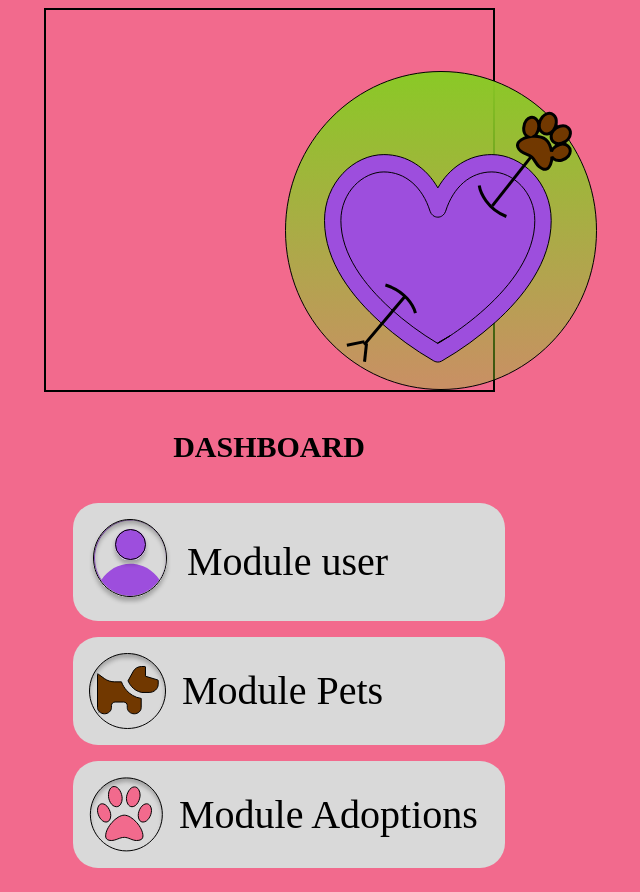
After one commit to XlAN-4/EL_DOGY, a PHP site: page /Dashboard.html in a window 1280 px wide. The commit adds this page. Shown: the whole page, without its empty margins (371-1011 px from the left). Run offline with PHP 8.4, Linux system fonts and the light colour scheme; some web fonts are replaced.

Commit message:
cosa loca

```diff
--- a/01.UI/05-layout.html
+++ b/01.UI/05-layout.html
@@ -12,7 +12,7 @@
         <header>
             <img src="img/Logo.svg" alt="">
         </header>
-        <section>
+        <section class="layout">
             <img src="" alt="">
             <a href="">enter</a>
         </section>
--- /dev/null
+++ b/01.UI/Dashboard.html
@@ -0,0 +1,54 @@
+<!DOCTYPE html>
+<html lang="en">
+<head>
+    <meta charset="UTF-8">
+    <meta name="viewport" content="width=device-width, initial-scale=1.0">
+    <title>Document</title>
+    <link rel="stylesheet" href="css/master.css">
+</head>
+<body>
+    <main>
+        <header class="nav level-0">
+            <a href="">
+            <img src="img/icon back.svg" alt="">
+            </a>
+
+
+            <img src="img/Logo.svg" alt="Logo">
+
+            <menu class="Burger">
+            <a href="">
+                <img src="img/burger.svg" alt="">
+            </a>
+            </menu>
+        </header>
+
+
+        <section class="dashboard">
+        <h1>Dashboard</h1>
+        <menu>
+        <ul>
+            <li>
+                <a href="users/index.html">
+                <img src="img/Usuario logo.svg" alt="">
+                <span>Module user</span>
+                 </a>
+             </li>
+             <li>
+                    <a href="pets/index.html">
+                     <img src="img/Pets Logo.svg" alt="">
+                    <span>Module Pets</span>
+                    </a>
+            </li>
+             <li>
+                <a href="adoptions/index.html">
+                    <img src="img/logo Adoption.svg" alt="">
+                    <span>Module Adoptions</span>
+                 </a>
+            </li>
+        </ul>
+        </menu>
+    </main>
+</section>
+</body>
+</html>
--- a/01.UI/css/master.css
+++ b/01.UI/css/master.css
@@ -14,10 +14,10 @@ main{
     header{
         img{
             margin-top: 61px;
-            border: 2px solid blue;
+
         }
     }
-}
+
 h1{
     border: #000;
     color: #9D4EDD;
@@ -27,13 +27,13 @@ h1{
     font-size: 65px;
     font-weight: 342px;
 }
-section {
+section.layout {
     display: flex;
     flex-direction: column;
-    img{
+        img{
         margin-top: 93px;
-        border: 1px solid blue;
-    }
+
+        }
 
     a:is(:link, :visited){
         display: flex;
@@ -55,7 +55,7 @@ section {
 a:is(:hover){
 border: 2px solid;
 }
-
+}
 
 /*Login*/
 
@@ -70,16 +70,17 @@ section.login{
             font-size: 24px;
             text-decoration: none;
             height: 74px;
-            width: 341px;
+            width: 211px;
         }
         a:first-child{
-            background-color: #B08968;
-            color: #EDE0D4;
+            background-color: #8AC926;
+            color: #000000;
             border-radius: 50px 0 0 50px;
+            border: 2px solid #000;
         }
         a:last-child{
-            background-color: #EDE0D4;
-            color: #7F5539;
+            background-color: #d9d9d9;
+            color: #000000;
             border-radius: 0 50px 50px 0;
 
 
@@ -90,38 +91,238 @@ section.login{
     form{
         display: flex;
         flex-direction: column;
-        gap: 0.6rem;
+        gap: 1.5rem;
         margin-top: 40px;
+        justify-content: center;
+        align-items: center;
 
 
-        input, button{
-            border: none;
-            background-color: #EDE0D4;
+        input{
+            display: flex;
+            flex-direction: column;
+            border: 1px solid #000;
+            background-color: #d9d9d9;
             border-radius: 50px;
             padding: 20px;
             width: 380px;
         }
+
+    input{
+        color: #000;
+        font-size: 24px;
+        font-weight: 400;
+
+        &::placeholder{
+            color: #000;
+            text-transform: uppercase;
+            }
+            &:focus{
+                background-color:#ffffff;
+
+            }
+        }
+
     }
+
+
     button{
+        margin-top: 25px;
         display: flex;
-        color: #fff;
-        border: 2px solid #7F5539;
+        color: #000000;
+        border: 2px solid #000000;
         border-radius: 50px;
-        background-color: #B08968;
+        background-color: #9D4EDD;
         font-size: 32px;
         text-transform: uppercase;
         text-decoration: none;
         font-weight: 400;
         justify-content: center;
         align-items: center;
-        width: 380px;
+        width: 420px;
         height: 64px;
         transition: all 0.4s ease-in;
     }
     button:is(:hover){
-        border: 2px solid #eed6c0;
-        background-color: #DDB892;
+        border: 2px solid #ffffff;
+        background-color: #9D4EDD;
         cursor: pointer;
-        color: #EDE0D4;
+        color: #ffffff;
     }
 }
+
+
+/*Register*/
+
+section.Register{
+    menu{
+        padding: 0;
+        display: flex;
+        a:is(:link, :visited){
+            display: flex;
+            justify-content: center;
+            align-items: center;
+            font-size: 24px;
+            text-decoration: none;
+            height: 74px;
+            width: 211px;
+        }
+        a:first-child{
+            background-color: #d9d9d9;
+            color: #000000;
+            border-radius: 50px 0 0 50px;
+
+        }
+        a:last-child{
+            background-color: #8AC926;
+            color: #000000;
+            border-radius: 0 50px 50px 0;
+            border: 2px solid #000;
+
+        }
+    }
+
+
+    form{
+        display: flex;
+        flex-direction: column;
+        gap: 1.5rem;
+        margin-top: 40px;
+        justify-content: center;
+        align-items: center;
+
+
+        input{
+            display: flex;
+            flex-direction: column;
+         border:1px solid #000;
+            background-color: #d9d9d9;
+            border-radius: 50px;
+            padding: 20px;
+            width: 380px;
+        }
+
+    input{
+        color: #000;
+        font-size: 24px;
+        font-weight: 400;
+        &::placeholder{
+            color: #000;
+            text-transform: uppercase;
+            }
+            &:focus{
+                background-color:#ffffff;
+
+            }
+        }
+
+    }
+
+
+    button{
+        margin-top: 25px;
+        display: flex;
+        color: #000000;
+        border: 2px solid #000000;
+        border-radius: 50px;
+        background-color: #9D4EDD;
+        font-size: 32px;
+        text-transform: uppercase;
+        text-decoration: none;
+        font-weight: 400;
+        justify-content: center;
+        align-items: center;
+        width: 420px;
+        height: 64px;
+        transition: all 0.4s ease-in;
+    }
+    button:is(:hover){
+        border: 2px solid #000000;
+        background-color: #9D4EDD;
+        cursor: pointer;
+        color: #ffffff;
+    }
+
+
+
+    section.Register{
+        menu{
+
+     a:first-child{
+        background-color: #d9d9d9;
+        color: #000000;
+        border-radius: 50px 0 0 50px;
+
+    }
+    a:last-child{
+        background-color: #8AC926;
+        color: #000000;
+        border-radius: 0 50px 50px 0;
+        border: 2px solid #000;
+
+            }
+        }
+    }
+
+    }
+
+
+
+
+    /*dashboard*/
+
+header.nav{
+    display: flex;
+    align-items: center;
+    justify-content: center;
+    border: 2px solid #000;
+    width: 447px;
+}
+
+header.nav,level-0{
+    a:first-of-type{
+        visibility: hidden;
+        pointer-events: none;
+    }
+}
+    section.dashboard{
+        h1{
+            font-size: 30px;
+            color: #000;
+            text-align: center;
+            text-transform: uppercase;
+            justify-content: center;
+            margin: 2.4rem 0;
+        }
+
+    }
+
+     menu{
+        padding: 0;
+        ul{
+            display: flex;
+            flex-direction: column;
+            gap: 1rem;
+            list-style: none;
+            justify-content: center;
+            text-align: center;
+            align-items: center;
+            li{
+                background-color:#d9d9d9;
+                border-radius: 25px;
+                padding: 1rem;
+                width: 400px;
+                justify-content: center;
+                a:is(:link, :visited){
+                    display: flex;
+                    align-items: center;
+                    gap: 1rem;
+                    color: #000;
+                    text-decoration: none;
+                    font-size: 40px;
+                    text-align: center;
+
+
+                }
+            }
+        }
+     }
```
Also changed, not shown: 01.UI/Login.html (added, +32 -0 lines), 01.UI/register.html (renamed from 01.UI/06-Login.html, +6 -4 lines), i.html (+4 -4 lines), users/index.html (added, +49 -0 lines), 01.UI/img/Pets Logo.svg (added), 01.UI/img/Usuario logo.svg (added), 01.UI/img/basura.svg (added), 01.UI/img/burger.svg (added), 01.UI/img/iconback.svg (added), 01.UI/img/lapiz.svg (added), 01.UI/img/logo Adoption.svg (added), 01.UI/img/lupa.svg (added), adoptions/index.html (added), pets/index.html (added).
